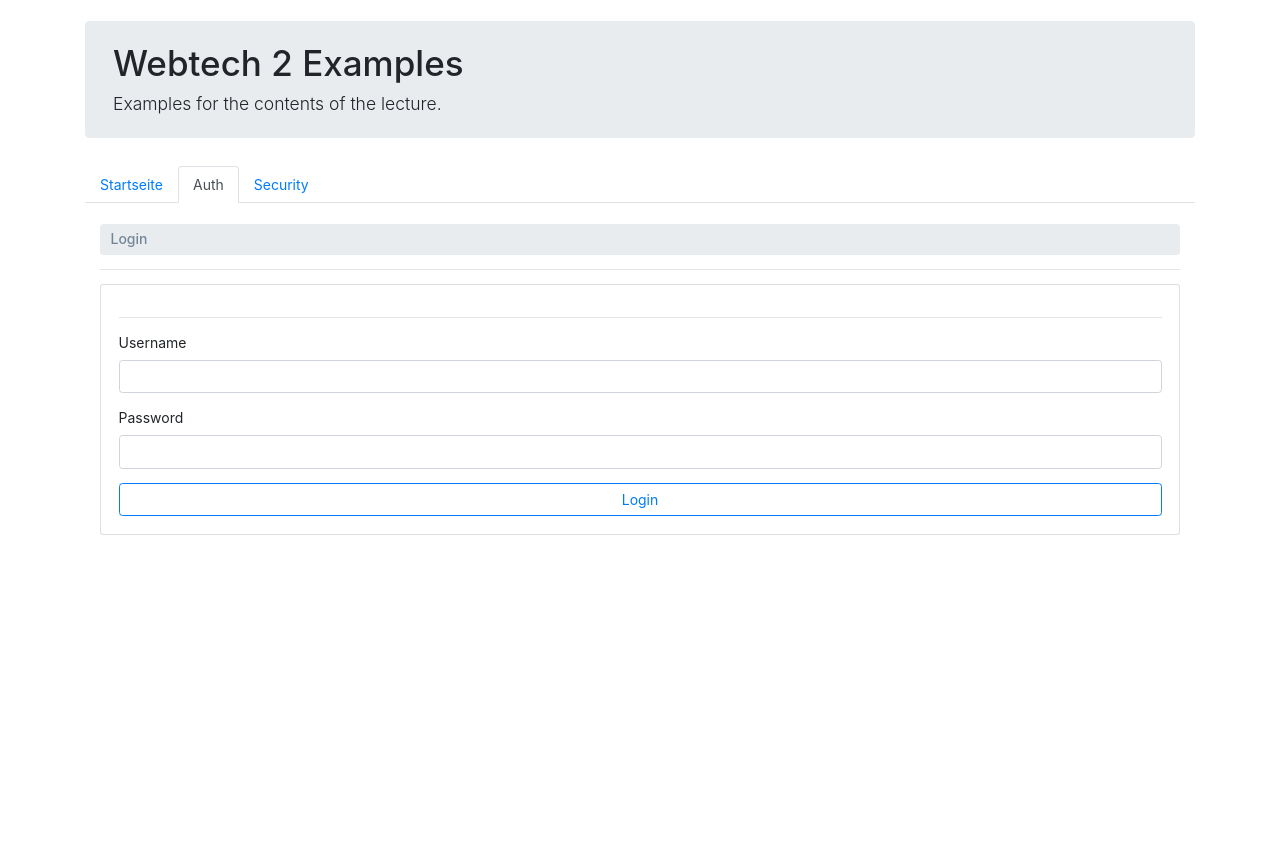
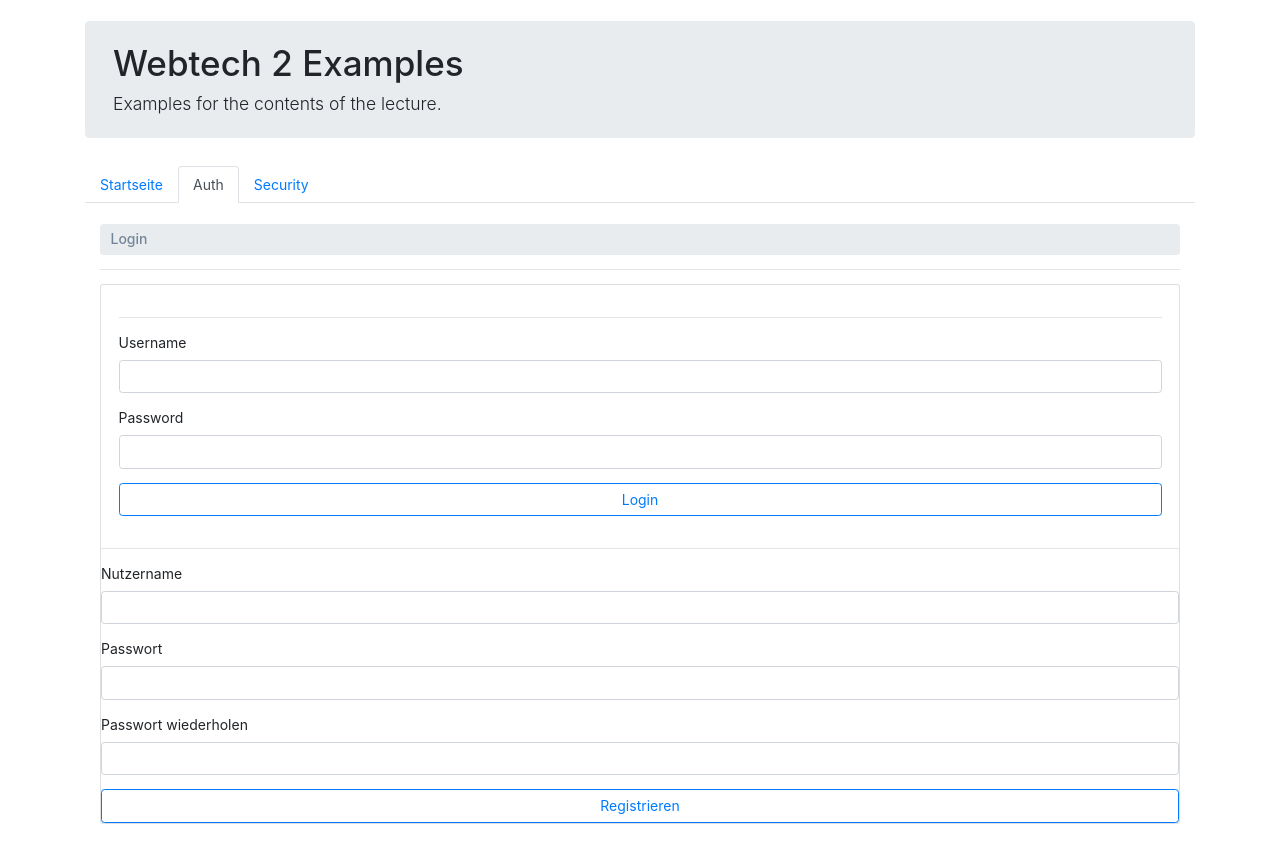
Before and after one commit to svenny96/webtech2, an Angular app in the folder example08-presentation/src/main/angular/: page /auth in a window 1280 px wide. Before the commit the page ends 800 px from the top, so only its background shows below. Built offline with nearby package versions, Linux system fonts and the light colour scheme.

Commit message:
Neue Register Komponente

```diff
--- a/example08-presentation/src/main/angular/src/app/app.module.ts
+++ b/example08-presentation/src/main/angular/src/app/app.module.ts
@@ -15,6 +15,7 @@ import { CreateNewsSecurityComponent } from './security/create-news-security/cre
 import { LoginComponent } from './auth/login/login.component';
 import { CreateNewsAuthComponent } from './auth/create-news-auth/create-news-auth.component';
 import { NewsListComponent } from './angular/news-list/news-list.component';
+import { RegisterComponent } from './auth/register/register.component';
 
 @NgModule({
   declarations: [
@@ -27,7 +28,8 @@ import { NewsListComponent } from './angular/news-list/news-list.component';
     CreateNewsAuthComponent,
     NewsDetailsComponent,
     LoginComponent,
-    NewsListComponent
+	NewsListComponent,
+	RegisterComponent
   ],
   imports: [
     BrowserModule,
--- a/example08-presentation/src/main/angular/src/app/auth/auth.component.html
+++ b/example08-presentation/src/main/angular/src/app/auth/auth.component.html
@@ -9,6 +9,8 @@
 				<hr>
 				<login [authService]="authService" (loggedIn)="load()"></login>
 				</div>
+				<hr>
+				<register [authService]="authService"></register>
 			</div>
 			</div>
 	<div *ngIf="isLoggedIn">
--- a/example08-presentation/src/main/angular/src/app/auth/auth.service.ts
+++ b/example08-presentation/src/main/angular/src/app/auth/auth.service.ts
@@ -10,6 +10,8 @@ export abstract class AuthService {
 
   abstract logout(): Observable<boolean>;
 
+  abstract register(username: string, password: string): Observable<boolean>;
+
   abstract getAuthHeaders(): HttpHeaders;
 
   abstract getBaseUrl(): string;
--- a/example08-presentation/src/main/angular/src/app/auth/basic-auth.service.ts
+++ b/example08-presentation/src/main/angular/src/app/auth/basic-auth.service.ts
@@ -9,6 +9,8 @@ import { environment as env } from '../../environments/environment';
 export class BasicAuthService extends AuthService {
 
   private token: string;
+  private newname: string;
+
 
   login(username: string, password: string): Observable<boolean> {
     var token = btoa(unescape(encodeURIComponent(username + ':' + password)));
@@ -18,6 +20,16 @@ export class BasicAuthService extends AuthService {
           this.token = token;
           return true;
         }));
+  }
+
+  register(name: string, password: string): Observable<boolean> {
+	   return this.http.post<any[]>(`${env.apiUrl}/news/newAuthor`, { name, password }, {headers:new HttpHeaders({ 'Content-Type': 'application/json'
+  })})
+	   .pipe(map(body => {
+			this.newname = name;
+		   return true;
+	   }
+    ));
   }
 
   logout(): Observable<boolean> {
--- a/example08-presentation/src/main/angular/src/app/auth/jwt-auth.service.ts
+++ b/example08-presentation/src/main/angular/src/app/auth/jwt-auth.service.ts
@@ -15,6 +15,15 @@ export class JwtAuthService extends AuthService {
         this.token = body;
         return true;
       }));
+  }
+
+   register(username: string, password: string): Observable<boolean> {
+	   return this.http.post<any[]>(`${env.apiUrl}/news/newAuthor`, { username, password }, {headers:new HttpHeaders({ 'Content-Type': 'application/json'
+  })})
+	   .pipe(map(body => {
+		   return true;
+	   }
+    ));
   }
 
   logout(): Observable<boolean> {
--- /dev/null
+++ b/example08-presentation/src/main/angular/src/app/auth/register/register.component.html
@@ -0,0 +1,22 @@
+<div class="alert alert-danger" *ngIf="errorMessage != null">
+  {{errorMessage}}
+  <button type="button" class="close float-right" aria-label="Close" (click)="errorMessage = null">
+    <span aria-hidden="true">&times;</span>
+  </button>
+</div>
+
+<form #f="ngForm" (ngSubmit)="register(f)" >
+  <div class="form-group">
+    <label>Nutzername</label>
+    <input name="username" type="text" class="form-control" [(ngModel)]="username" required>
+  </div>
+  <div class="form-group">
+    <label>Passwort</label>
+    <input name="password" type="password" class="form-control" [(ngModel)]="password" required>
+  </div>
+  <div class="form-group">
+	  <label>Passwort wiederholen</label>
+	  <input name="passwordRepeat" type="password" class="form-control" [(ngModel)]="passwordRepeat" required>
+  </div>
+  <button class="btn btn-block btn-outline-primary">Registrieren</button>
+</form>
--- /dev/null
+++ b/example08-presentation/src/main/angular/src/app/auth/register/register.component.ts
@@ -0,0 +1,46 @@
+import { Component, EventEmitter, Input, Output, SystemJsNgModuleLoader } from '@angular/core';
+import { AuthService } from '../auth.service';
+import { NgForm } from '@angular/forms';
+
+@Component({
+  selector: 'register',
+  templateUrl: './register.component.html',
+  styleUrls: ['./register.component.sass']
+})
+export class RegisterComponent {
+
+  @Input()
+  public authService: AuthService;
+
+  @Output()
+  public registered = new EventEmitter<void>();
+
+  public username: string = "";
+  public password: string = "";
+  public passwordRepeat: string = "";
+  public errorMessage: string;
+  private existingUsers: string[] = ["admin"];
+
+  register(f: NgForm) {
+	this.errorMessage = null;
+
+    if (this.username != "" && this.password != "" && this.passwordRepeat != "") {
+	  if(this.password === this.passwordRepeat)
+		{
+			if(this.existingUsers.includes(this.username))
+			{
+				this.errorMessage="Nutzername existiert bereits"
+			}
+			else {
+				this.authService.register(this.username, this.password).subscribe(
+					  () => this.registered.emit);
+					  this.existingUsers.push(this.username);
+					  f.reset();
+			}
+		}
+		else
+		{this.errorMessage = "Passwörter stimmen nicht überein"}
+
+    }
+  }
+}
--- a/example08-presentation/src/main/angular/src/app/auth/session-auth.service.ts
+++ b/example08-presentation/src/main/angular/src/app/auth/session-auth.service.ts
@@ -35,6 +35,15 @@ export class SessionAuthService extends AuthService {
     );
   }
 
+   register(username: string, password: string): Observable<boolean> {
+	   return this.http.post<any[]>(`${env.apiUrl}/news/newAuthor`, { username, password }, {headers:new HttpHeaders({ 'Content-Type': 'application/json'
+  })})
+	   .pipe(map(body => {
+		   return true;
+	   }
+    ));
+  }
+
   getAuthHeaders(): HttpHeaders {
     return new HttpHeaders();
   }
```
Also changed, not shown: example08-presentation/src/main/angular/src/app/auth/register/register.component.sass (added), 9 other files (tests, documents, lock files or other folders).
